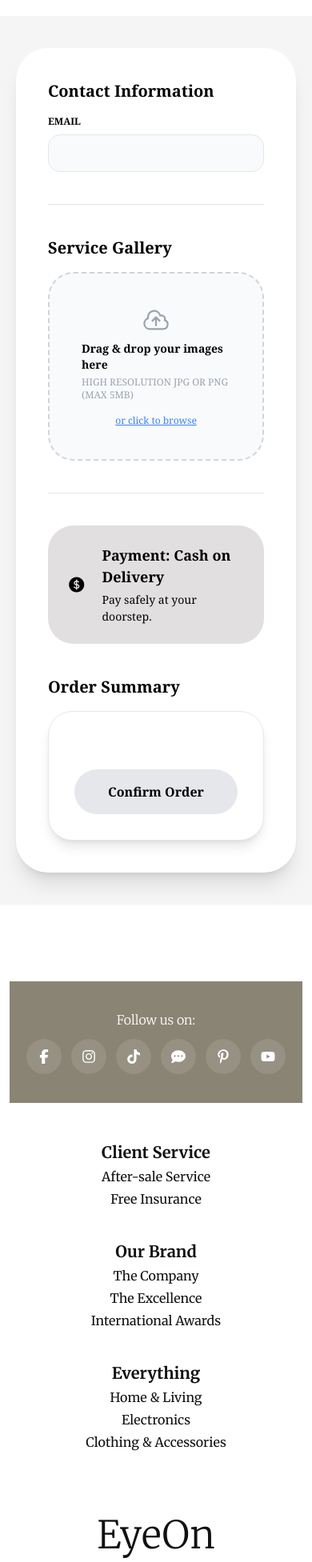
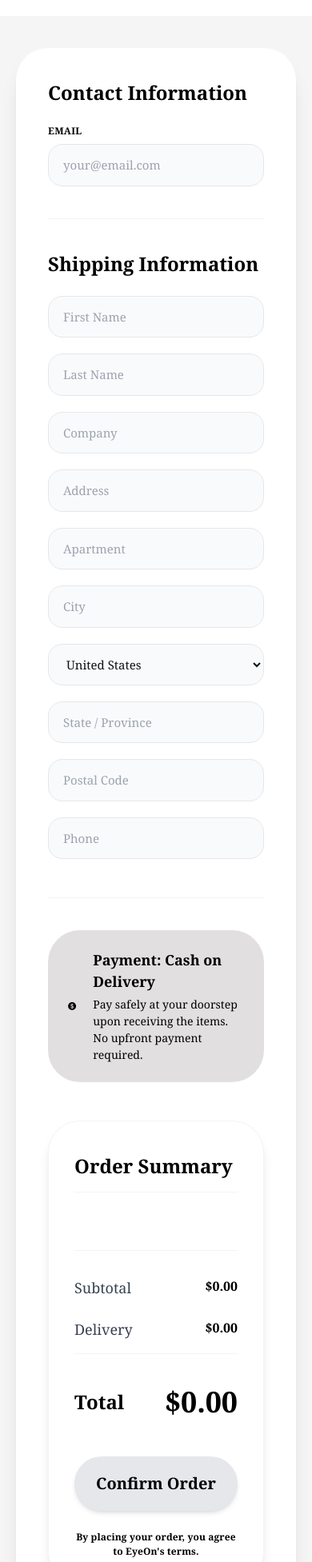
Before and after one commit to banamanasrah/Team-project-, a React (Vite) app: page /checkout in a window 390 px wide. Shown: the part 44-1997 px from the top of the page at 80% size. Built offline with nearby package versions, Linux system fonts and the light colour scheme.

Commit message:
chart and checkout

```diff
--- a/src/pages/Checkout.tsx
+++ b/src/pages/Checkout.tsx
@@ -1,5 +1,5 @@
-import React, { useState } from 'react'; // Added useState
-import { HiTrash as TrashIcon, HiCurrencyDollar as MoneyIcon, HiOutlineCloudArrowUp as UploadIcon } from "react-icons/hi2";
+import React from "react";
+import { HiTrash as TrashIcon, HiCurrencyDollar as MoneyIcon } from "react-icons/hi2";
 import { useAppDispatch, useAppSelector } from "../hooks";
 import { removeProductFromTheCart } from "../features/cart/cartSlice";
 import customFetch from "../axios/custom";
@@ -12,154 +12,219 @@ const Checkout = () => {
   const dispatch = useAppDispatch();
   const navigate = useNavigate();
 
-  // --- DRAG AND DROP STATE ---
-  const [files, setFiles] = useState([]);
-
-  const handleDragOver = (e) => {
-    e.preventDefault(); // Necessary to allow a drop
-    e.stopPropagation();
-  };
-
-  const handleDrop = (e) => {
-    e.preventDefault();
-    e.stopPropagation();
-
-    const droppedFiles = Array.from(e.dataTransfer.files);
-    // Filter for images only
-    const imageFiles = droppedFiles.filter(file => file.type.startsWith('image/'));
-
-    if (imageFiles.length > 0) {
-      setFiles((prev) => [...prev, ...imageFiles]);
-      toast.success(`${imageFiles.length} image(s) added`);
-    } else {
-      toast.error("Please drop valid image files (JPG/PNG)");
-    }
-  };
-
-  const removeFile = (index) => {
-    setFiles(files.filter((_, i) => i !== index));
-  };
-
-  const handleCheckoutSubmit = async (e) => {
+  const handleCheckoutSubmit = async (e: React.FormEvent<HTMLFormElement>) => {
     e.preventDefault();
     const formData = new FormData(e.currentTarget);
+    const data = Object.fromEntries(formData);
 
-    // Append the dropped files to the form data
-    files.forEach((file, index) => {
-      formData.append(`gallery_image_${index}`, file);
-    });
-
-    const data = Object.fromEntries(formData);
-    const checkoutData = { data, products: productsInCart, subtotal };
+    const checkoutData = {
+      data,
+      products: productsInCart,
+      subtotal: subtotal,
+    };
 
     if (!checkCheckoutFormData(checkoutData)) return;
 
-    // ... rest of your existing submit logic
+    let response;
+    const user = JSON.parse(localStorage.getItem("user") || "{}");
+
+    try {
+      if (user.email) {
+        response = await customFetch.post("/orders", {
+          ...checkoutData,
+          user: {
+            email: user.email,
+            id: user.id,
+          },
+          orderStatus: "Processing",
+          orderDate: new Date().toISOString(),
+        });
+      } else {
+        response = await customFetch.post("/orders", {
+          ...checkoutData,
+          orderStatus: "Processing",
+          orderDate: new Date().toLocaleDateString(),
+        });
+      }
+
+      if (response.status === 201) {
+        toast.success("Order has been placed successfully");
+        navigate("/order-confirmation");
+      }
+    } catch (error) {
+      toast.error("Something went wrong, please try again later");
+    }
   };
 
   return (
     <div className="min-h-screen bg-[#F5F5F5] flex justify-center py-10 px-5 font-serif">
-      <div className="w-full max-w-6xl bg-white rounded-[40px] shadow-xl p-10">
-        <form onSubmit={handleCheckoutSubmit} className="lg:grid lg:grid-cols-2 lg:gap-x-12 xl:gap-x-16">
+      <div className="w-full max-w-7xl bg-white rounded-[40px] shadow-xl p-10">
 
-          {/* LEFT SIDE */}
+        <form
+          onSubmit={handleCheckoutSubmit}
+          className="lg:grid lg:grid-cols-2 lg:gap-x-12 xl:gap-x-16"
+        >
+          {/* LEFT SIDE: CONTACT & SHIPPING */}
           <div>
-            {/* CONTACT & SHIPPING (Keep your existing code here) */}
             <div className="mb-10">
-                <h2 className="text-black text-xl font-semibold">Contact Information</h2>
-                <div className="mt-4">
-                    <label className="block text-black uppercase text-xs font-bold mb-2">Email</label>
-                    <input type="email" name="emailAddress" className="input" required />
+              <h2 className="text-black text-2xl font-bold mb-6">Contact Information</h2>
+              <div className="space-y-2">
+                <label className="block text-black uppercase text-xs font-bold tracking-wide">Email</label>
+                <input
+                  type="email"
+                  name="emailAddress"
+                  className="input"
+                  placeholder="your@email.com"
+                  required
+                />
               </div>
             </div>
 
-            {/* DRAG AND DROP SECTION */}
-            <div className="mt-10 border-t pt-10">
-              <h2 className="text-black text-xl font-semibold mb-4">Service Gallery</h2>
+            <div className="mt-10 border-t border-gray-100 pt-10">
+              <h2 className="text-black text-2xl font-bold mb-6">Shipping Information</h2>
+              <div className="grid grid-cols-1 sm:grid-cols-2 gap-5">
+                <input name="firstName" placeholder="First Name" className="input" required />
+                <input name="lastName" placeholder="Last Name" className="input" required />
+                <input name="company" placeholder="Company" className="input sm:col-span-2" required />
+                <input name="address" placeholder="Address" className="input sm:col-span-2" required />
+                <input name="apartment" placeholder="Apartment" className="input sm:col-span-2" required />
+                <input name="city" placeholder="City" className="input" required />
 
-              <div
-                onDragOver={handleDragOver}
-                onDrop={handleDrop}
-                className="border-2 border-dashed border-gray-300 rounded-[2rem] p-10 flex flex-col items-center justify-center bg-[#F9FAFB] hover:border-black transition-colors cursor-pointer"
-              >
-                <UploadIcon className="text-4xl text-gray-400 mb-2" />
-                <p className="text-sm font-bold text-black">Drag & drop your images here</p>
-                <p className="text-xs text-gray-400 mt-1 uppercase">High resolution JPG or PNG (max 5MB)</p>
+                <select name="country" className="input" required>
+                  <option>United States</option>
+                  <option>Canada</option>
+                  <option>Jordan</option>
+                </select>
 
-                {/* Hidden File Input for clicking */}
-                <input
-                  type="file"
-                  multiple
-                  accept="image/*"
-                  className="hidden"
-                  id="fileInput"
-                  onChange={(e) => setFiles([...files, ...Array.from(e.target.files)])}
-                />
-                <label htmlFor="fileInput" className="mt-4 text-xs text-blue-500 underline cursor-pointer">
-                  or click to browse
-                </label>
+                <input name="region" placeholder="State / Province" className="input" required />
+                <input name="postalCode" placeholder="Postal Code" className="input" required />
+                <input name="phone" placeholder="Phone" className="input sm:col-span-2" required />
+              </div>
             </div>
 
-              {/* IMAGE PREVIEWS */}
-              {files.length > 0 && (
-                <div className="mt-6 grid grid-cols-4 gap-4">
-                  {files.map((file, index) => (
-                    <div key={index} className="relative group">
+            {/* PAYMENT BOX */}
+            <div className="mt-12 pt-10 border-t border-gray-100">
+              <div
+                style={{
+                  backgroundColor: '#c9c5c58c',
+                  padding: '24px',
+                  borderRadius: '2.5rem',
+                  display: 'flex',
+                  alignItems: 'center',
+                  gap: '20px'
+                }}
+              >
+                <MoneyIcon style={{ fontSize: '36px', color: '#000000' }} />
+                <div style={{ color: '#000000' }}>
+                  <h3 style={{ margin: '0', fontSize: '18px', fontWeight: 'bold' }}>
+                    Payment: Cash on Delivery
+                  </h3>
+                  <p style={{ margin: '4px 0 0 0', fontSize: '14px', lineHeight: '1.5' }}>
+                    Pay safely at your doorstep upon receiving the items. No upfront payment required.
+                  </p>
+                </div>
+                <input type="hidden" name="paymentType" value="cash-on-delivery" />
+              </div>
+            </div>
+          </div>
+
+          {/* RIGHT SIDE: ORDER SUMMARY */}
+          <div className="mt-12 lg:mt-0">
+            <div className="bg-white rounded-[40px] shadow-lg border border-gray-100 p-8 pt-10">
+
+              {/* Order Summary Title - Now Inside the Box */}
+              <div className="mb-8 pb-4 border-b border-gray-100">
+                <h2 className="text-black text-2xl font-bold">Order Summary</h2>
+              </div>
+
+              {/* Product List */}
+              <div className="space-y-8 mb-10 max-h-[400px] overflow-y-auto pr-2">
+                {productsInCart.map((product) => (
+                  <div key={product.id} className="flex gap-4 items-start">
                     <img
-                        src={URL.createObjectURL(file)}
-                        alt="preview"
-                        className="w-full h-20 object-cover rounded-xl border"
+                      src={`/assets/${product.image}`}
+                      className="w-20 h-20 object-cover rounded-xl"
+                      alt={product.title}
                     />
+                    <div className="flex-1">
+                      <h4 className="text-black font-bold text-base">{product.title}</h4>
+                      <p className="text-sm text-gray-500">{product.color}</p>
+                      <p className="text-sm text-gray-500">Qty: {product.quantity}</p>
+                    </div>
+                    <div className="flex flex-col justify-between items-end h-20">
                       <button
                         type="button"
-                        onClick={() => removeFile(index)}
-                        className="absolute -top-2 -right-2 bg-red-500 text-white rounded-full p-1 shadow-md opacity-0 group-hover:opacity-100 transition-opacity"
+                        onClick={() => dispatch(removeProductFromTheCart({ id: product.id }))}
+                        className="text-gray-400 hover:text-red-500 transition-colors"
                       >
-                        <TrashIcon className="w-3 h-3" />
+                        <TrashIcon className="h-5 w-5" />
                       </button>
+                      <span className="font-bold text-black">${product.price.toFixed(2)}</span>
+                    </div>
                   </div>
                 ))}
               </div>
-              )}
+
+              {/* Pricing Section: Subtotal -> Delivery -> Total */}
+              <div className="border-t border-gray-100 pt-8 space-y-4">
+                <div className="flex justify-between text-gray-700">
+                  <span className="text-lg">Subtotal</span>
+                  <span className="font-bold text-black">${subtotal.toFixed(2)}</span>
+                </div>
+                <div className="flex justify-between text-gray-700 pt-2">
+                  <span className="text-lg">Delivery</span>
+                  <span className="font-bold text-black">
+                    ${subtotal ? "5.00" : "0.00"}
+                  </span>
+                </div>
+                <div className="flex justify-between items-center pt-10 border-t border-gray-100">
+                  <span className="text-2xl font-bold text-black">Total</span>
+                  <span className="text-4xl font-black text-black">
+                    ${subtotal ? (subtotal + 5.0).toFixed(2) : "0.00"}
+                  </span>
+                </div>
               </div>
 
-            {/* PAYMENT BOX (Keep your existing code here) */}
-            <div className="mt-10 border-t pt-10">
-               <div style={{ backgroundColor: '#c9c5c58c', padding: '24px', borderRadius: '2rem', display: 'flex', alignItems: 'center', gap: '20px' }}>
-                 <MoneyIcon style={{ fontSize: '32px', color: '#000000' }} />
-                 <div style={{ color: '#000000' }}>
-                   <h3 style={{ margin: '0', fontSize: '18px', fontWeight: 'bold' }}>Payment: Cash on Delivery</h3>
-                   <p style={{ margin: '4px 0 0 0', fontSize: '14px', lineHeight: '1.5' }}>Pay safely at your doorstep.</p>
+              {/* Confirm Button & Terms */}
+              <div className="mt-12">
+                <button
+                  type="submit"
+                  className="w-full bg-[#E5E7EB] py-5 rounded-full font-black text-black text-xl hover:bg-gray-300 transition-all shadow-md active:scale-[0.98]"
+                >
+                  Confirm Order
+                </button>
+                <div className="mt-6">
+                  <p
+                    style={{
+                      color: '#000000',
+                      fontSize: '12px',
+                      textAlign: 'center',
+                      fontWeight: '700',
+                      letterSpacing: '0.1px'
+                    }}
+                  >
+                    By placing your order, you agree to EyeOn's terms.
+                  </p>
                 </div>
               </div>
             </div>
           </div>
-
-          {/* RIGHT SIDE - ORDER SUMMARY (Keep your existing code here) */}
-          <div className="mt-10 lg:mt-0">
-             <h2 className="text-black text-xl font-semibold">Order Summary</h2>
-             <div className="mt-4 bg-white rounded-[30px] shadow-lg border p-8">
-               {/* ... Your product mapping and totals ... */}
-               <div className="mt-10">
-                 <button type="submit" className="w-full bg-[#e5e7eb] py-4 rounded-full font-bold text-black hover:bg-gray-300">
-                    Confirm Order
-                 </button>
-               </div>
-             </div>
-          </div>
-
         </form>
       </div>
 
       <style>{`
         .input {
           width: 100%;
-          padding: 12px 16px;
-          border-radius: 15px;
-          border: 1px solid #e5e7eb;
-          background: #f9fafb;
+          padding: 14px 18px;
+          border-radius: 18px;
+          border: 1px solid #E5E7EB;
+          background-color: #F9FAFB;
           outline: none;
-          font-size: 14px;
+          font-size: 15px;
+          transition: border-color 0.2s;
+        }
+        .input:focus {
+          border-color: #67869A;
         }
       `}</style>
     </div>
```
Lines whose indentation alone changed are shown as unchanged.
